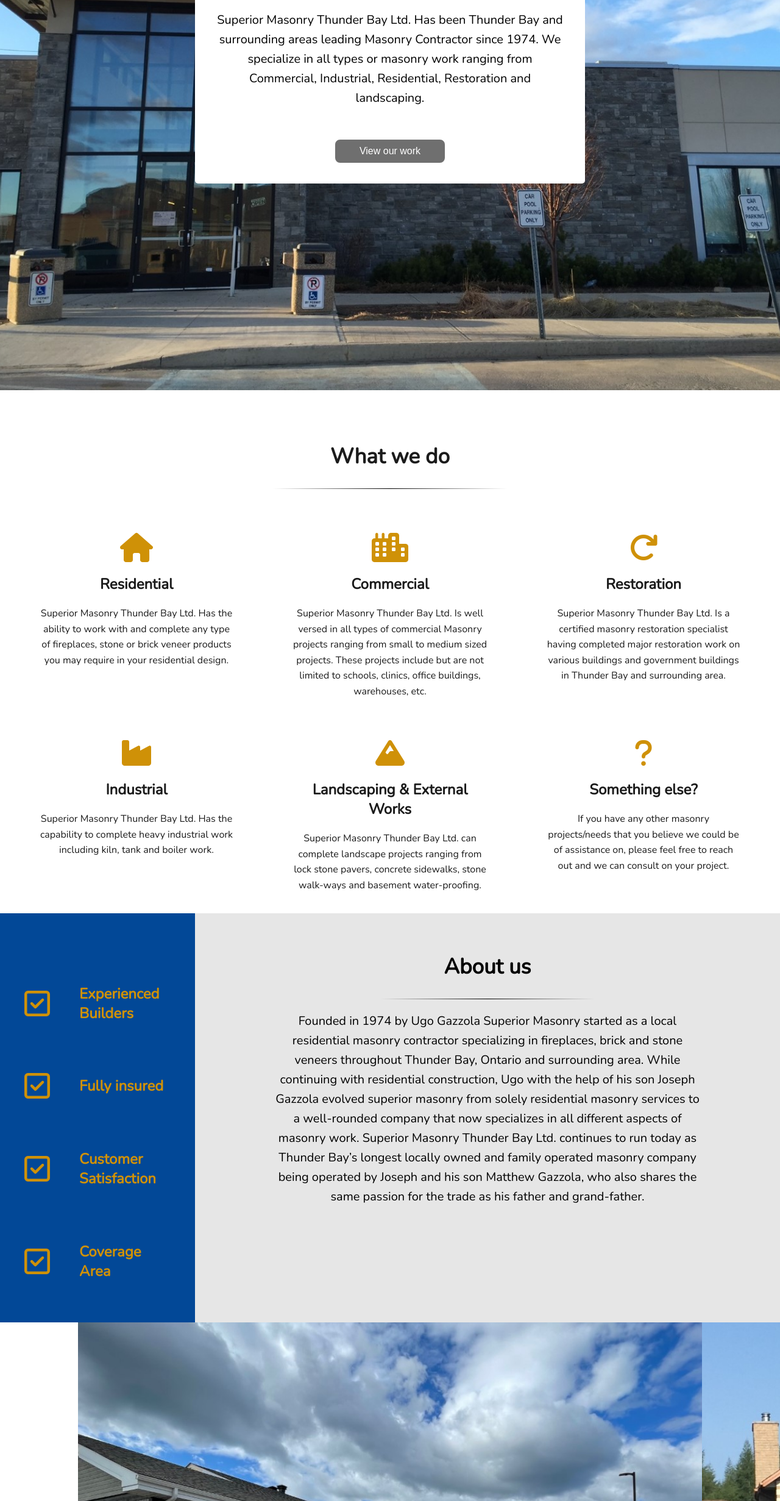
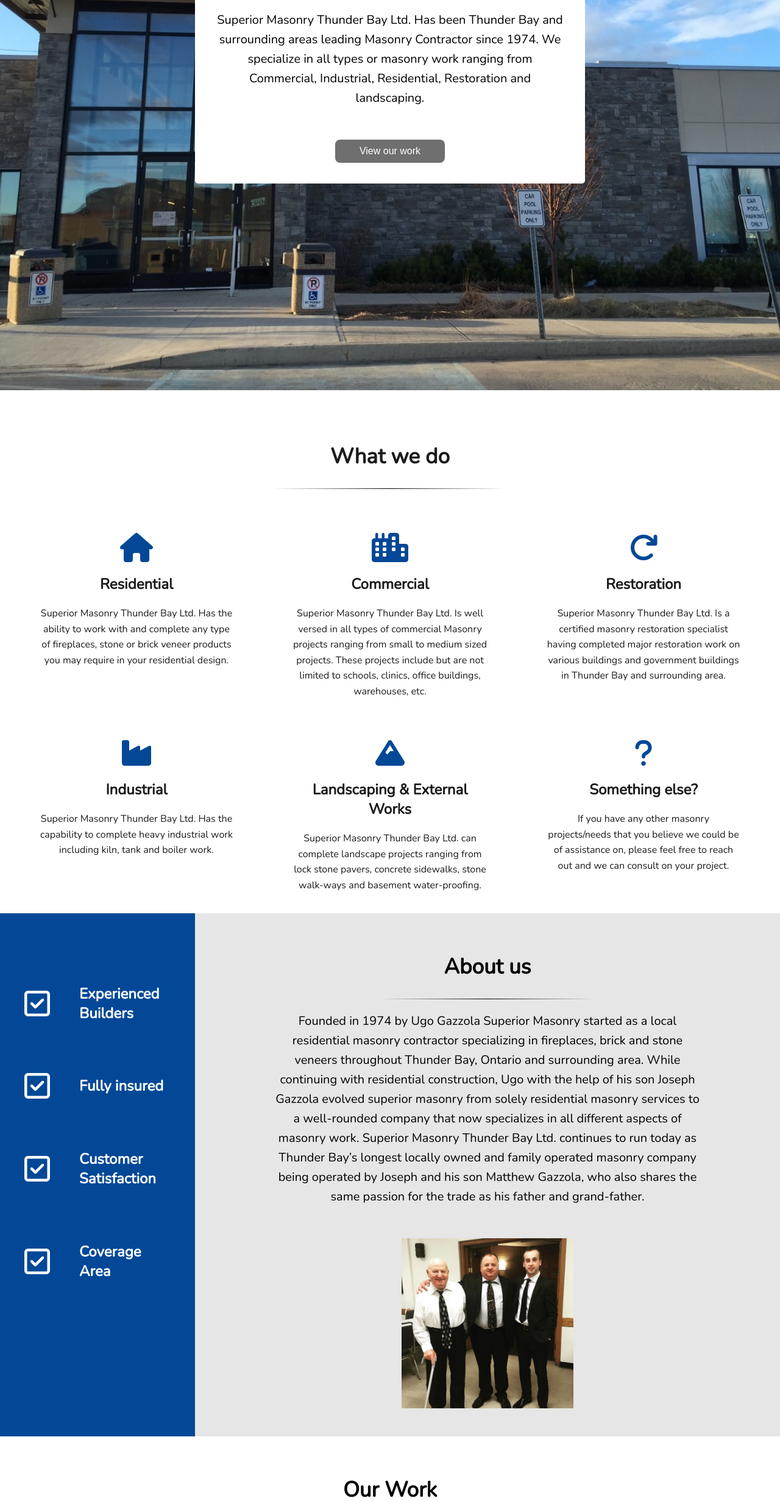
Before and after one commit to heger66/superior-masonry, a plain HTML site: page index.html in a window 1280 px wide. Shown: the part 338-2800 px from the top of the page at 61% size. Drawn offline with nearby package versions, Linux system fonts and the light colour scheme; files whose address does not match are found by name.

Commit message:
color profile

```diff
--- a/index.html
+++ b/index.html
@@ -13,11 +13,11 @@
         <nav>
             <ul>
                 <li><a href="#">Home</a></li>
-                <li><a href="#what-we-do">What we do</a></li>
-                <li><a href="#about">About us</a></li>
-                <li><a href="#gallery">Our work</a></li>
+                <li><a href="#what-we-do">What We Do</a></li>
+                <li><a href="#about">About Us</a></li>
+                <li><a href="#gallary">Our Work</a></li>
                 <li><a href="">Testimonials</a></li>
-                <li><a href="">Contact us</a></li>
+                <li><a href="">Contact Us</a></li>
             </ul>
         </nav>
     </header>
@@ -59,7 +59,7 @@
             <hr>
             <div class="columns">
                 <div class="column">
-                    <i class="fas fa-home icons"></i>
+                    <i class="fas fa-home wwd-icons"></i>
                     <h2>Residential</h2>
                     <p>
                         Superior Masonry Thunder Bay Ltd. Has the ability to work with
@@ -68,7 +68,7 @@
                     </p>
                 </div>
                 <div class="column">
-                    <i class="fas fa-city icons"></i>
+                    <i class="fas fa-city wwd-icons"></i>
                     <h2>Commercial</h2>
                     <p>Superior Masonry Thunder Bay Ltd. Is well versed in all types of
                         commercial Masonry projects ranging from small to medium sized projects.
@@ -76,7 +76,7 @@
                         office buildings, warehouses, etc.</p>
                 </div>
                 <div class="column">
-                    <i class="fas fa-redo icons"></i>
+                    <i class="fas fa-redo wwd-icons"></i>
                     <h2>Restoration</h2>
                     <p>
                         Superior Masonry Thunder Bay Ltd. Is a certified masonry restoration
@@ -85,7 +85,7 @@
                     </p>
                 </div>
                 <div class="column">
-                    <i class="fas fa-industry icons"></i>
+                    <i class="fas fa-industry wwd-icons"></i>
                     <h2>Industrial</h2>
                     <p>
                         Superior Masonry Thunder Bay Ltd. Has the capability to complete heavy
@@ -94,7 +94,7 @@
                 </div>
 
                 <div class="column">
-                    <i class="fas fa-mountain icons"></i>
+                    <i class="fas fa-mountain wwd-icons"></i>
                     <h2>Landscaping & External Works</h2>
                     <p>
                         Superior Masonry Thunder Bay Ltd. can complete landscape projects
@@ -103,7 +103,7 @@
                     </p>
                 </div>
                 <div class="column">
-                    <i class="fas fa-question icons"></i>
+                    <i class="fas fa-question wwd-icons"></i>
                     <h2>Something else?</h2>
                     <p>If you have any other masonry projects/needs that you believe we could be
                         of assistance on, please feel free to reach out and we can consult on
@@ -167,14 +167,15 @@
                     the same passion for the trade as his father and grand-father.
                 </p>
                 <div class="about-image-container">
-                    <img src="" alt="">
-                    <img src="" alt="">
-                    <img src="" alt="">
+                    <img src="assets/gazzolas.jpeg" alt="">
                 </div>
             </div>
         </div>
     </section>
     <section id="gallary">
+        <div class="gallary">
+            <h1>Our Work</h1>
+            <hr>
             <div class="carousel">
                 <button class="carousel__button carousel__button--left">
                     <img src="assets//angle-left-solid.svg" alt="">
@@ -238,6 +239,7 @@
                     <button class="carousel__indicator"></button>
                 </div>
             </div>
+        </div>
     </section>
 
     <script src="app.js"></script>
--- a/styles.css
+++ b/styles.css
@@ -32,6 +32,7 @@ header {
 
 .nav-bar-lg ul{
     margin: 0;
+    margin-right: 1.3em;
     padding: 0;
     list-style: none;
     float: right;
@@ -228,7 +229,13 @@ nav a:not(:hover) {
 
 .icons {
     padding-top: 1em;
-    color: rgb(207,145,7);
+    color: rgb(255, 255, 255);
+    font-size: 3em;
+}
+
+.wwd-icons {
+    padding-top: 1em;
+    color: rgb(2,72,151);
     font-size: 3em;
 }
 
@@ -262,7 +269,7 @@ nav a:not(:hover) {
     padding-bottom: 2em;
 }
 .left-container h2 {
-    color: rgb(207,145,7);
+    color: rgb(255, 255, 255);
 }
 
 .left-container ul {
@@ -289,6 +296,12 @@ nav a:not(:hover) {
     padding-top: 1em;
 }
 
+.about-image-container img {
+    width: 40%;
+    padding-bottom: 2.5em;
+    padding-top: 2em;
+}
+
 .checkmark-list {
     display: flex;
     align-items: center;
@@ -312,11 +325,24 @@ nav a:not(:hover) {
 }
 
 /********Gallary********/
+
+.gallary h1 {
+    font-size: 35px;
+    padding-top: 1em;
+}
+.gallary hr {
+    border: 0;
+    height: 1px;
+    width: 50%;
+    min-width: 300px;
+    background-image: linear-gradient(to right, rgba(105, 105, 105, 0), rgb(0, 0, 0), rgba(105, 105, 105, 0));
+}
 .carousel {
     position: relative;
     height: 800px;
     width: 80%;
     margin: 0 auto;
+    padding-top: 2em;
 }
 
 .carousel__image {
```
Also changed, not shown: assets/gazzolas.jpeg (added). Lines whose indentation alone changed are shown as unchanged.
